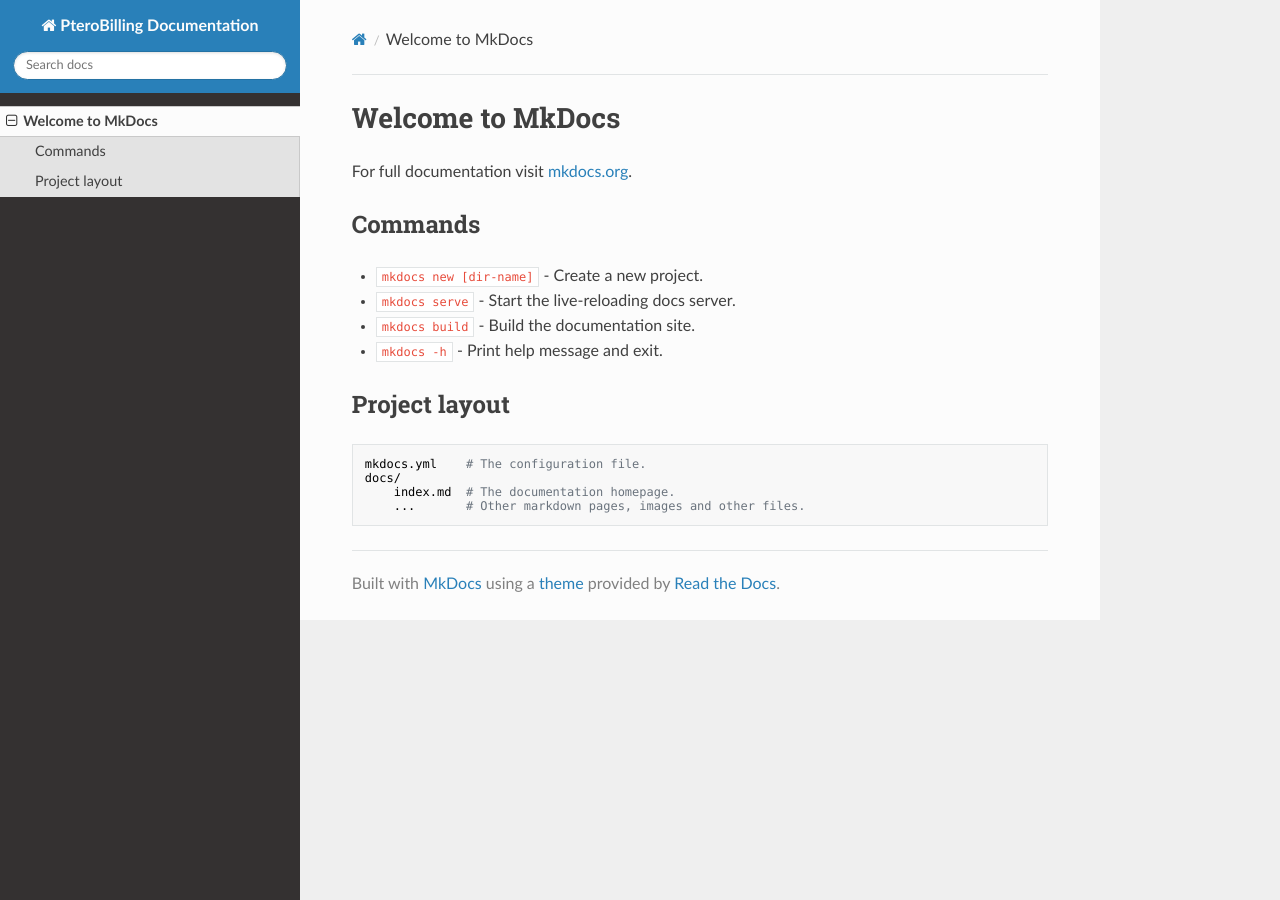
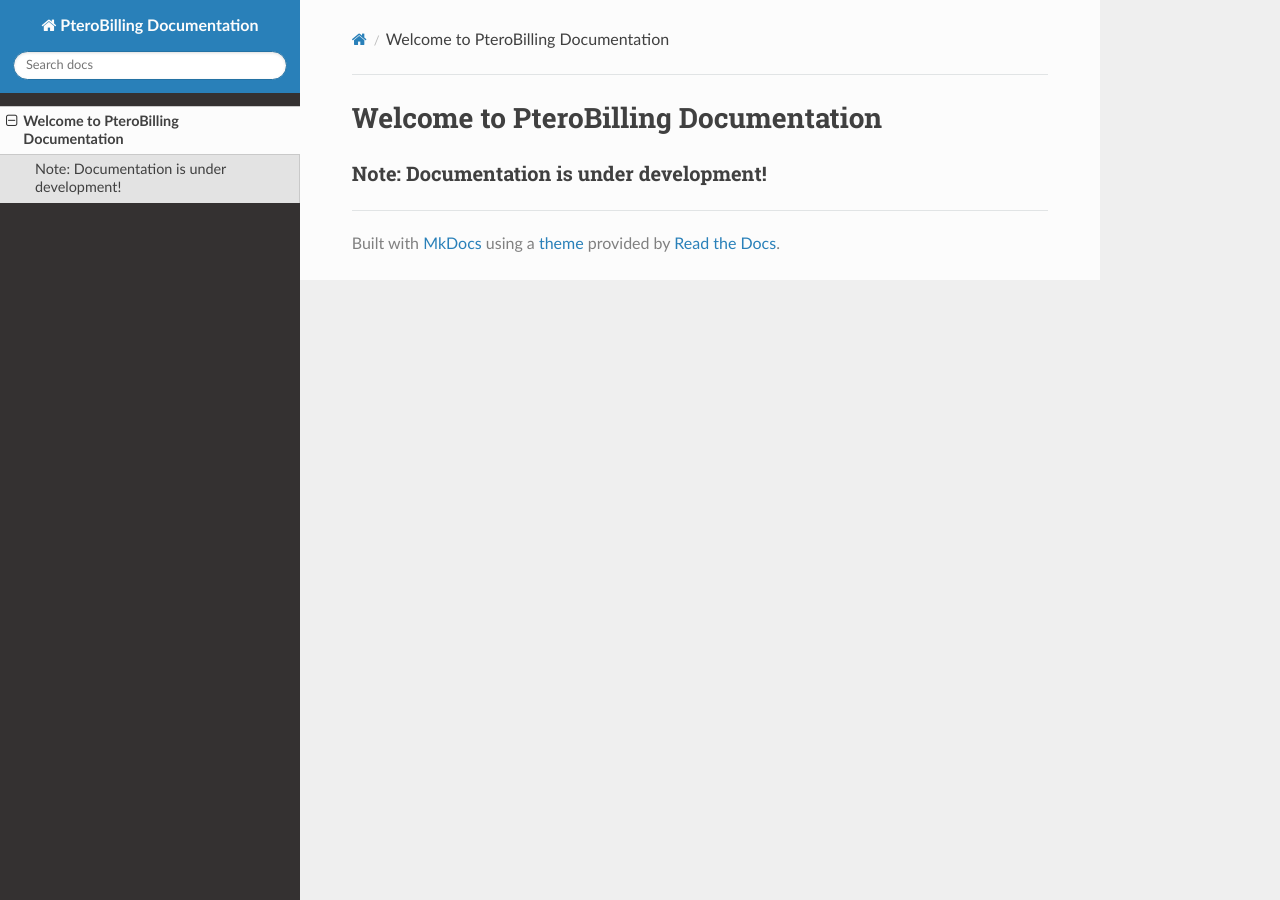
Before and after one commit to pterobilling/documentation, an MkDocs documentation site: the page built from docs/index.md, in a window 1280 px wide. Built offline with MkDocs 1.6.1, drawn with Linux system fonts in a browser that asks for light colours; nearby versions of some CDN libraries.

Commit message:
Update index.md

```diff
--- a/docs/index.md
+++ b/docs/index.md
@@ -1,17 +1,3 @@
-# Welcome to MkDocs
+# Welcome to PteroBilling Documentation
 
-For full documentation visit [mkdocs.org](https://www.mkdocs.org).
-
-## Commands
-
-* `mkdocs new [dir-name]` - Create a new project.
-* `mkdocs serve` - Start the live-reloading docs server.
-* `mkdocs build` - Build the documentation site.
-* `mkdocs -h` - Print help message and exit.
-
-## Project layout
-
-    mkdocs.yml    # The configuration file.
-    docs/
-        index.md  # The documentation homepage.
-        ...       # Other markdown pages, images and other files.
+### Note: Documentation is under development!
```
